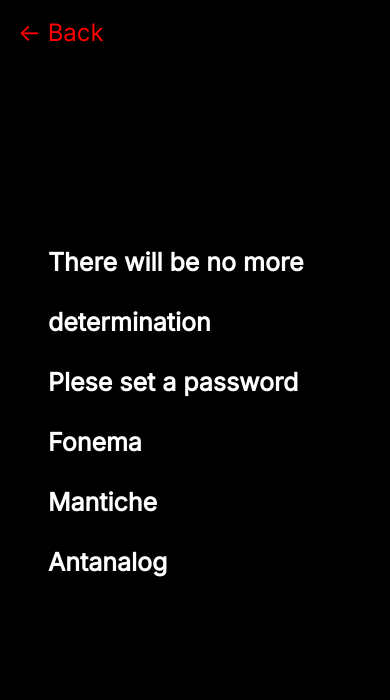
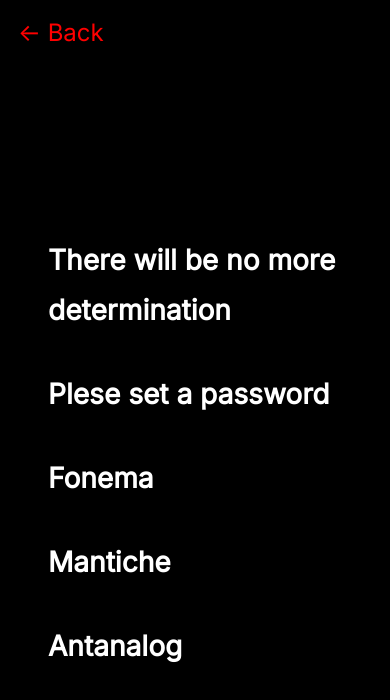
Before and after one commit to aylesim/alessandromiracapillo.com, a plain HTML site: page Artworks.html in a window 390 px wide. Drawn offline with Linux system fonts and the light colour scheme.

Commit message:
fixed artmenu

```diff
--- a/styles.css
+++ b/styles.css
@@ -36,7 +36,16 @@ body {
 .artmenu ul {
     color: white;
     display: block;
-    line-height: 40px;
+    list-style-type: none;
+    text-decoration: none;
+}
+
+.artmenu a{
+    color: white;
+    display: block;
+    line-height: 0px;
+    color: white;
+    display: block;
     list-style-type: none;
     text-decoration: none;
 }
@@ -205,11 +214,15 @@ a {
 
     .artmenu {
         left: 0%;
+        list-style-type: none;
     }
 
     .artmenu ul{
-        line-height: 60px;
-        font-size: 0.8em;
+        font-size: 0.9em;
+    }
+
+    .artmenu a{
+        line-height: 50px;
 
     }
 
```
Also changed, not shown: Artworks.html (+4 -0 lines).
